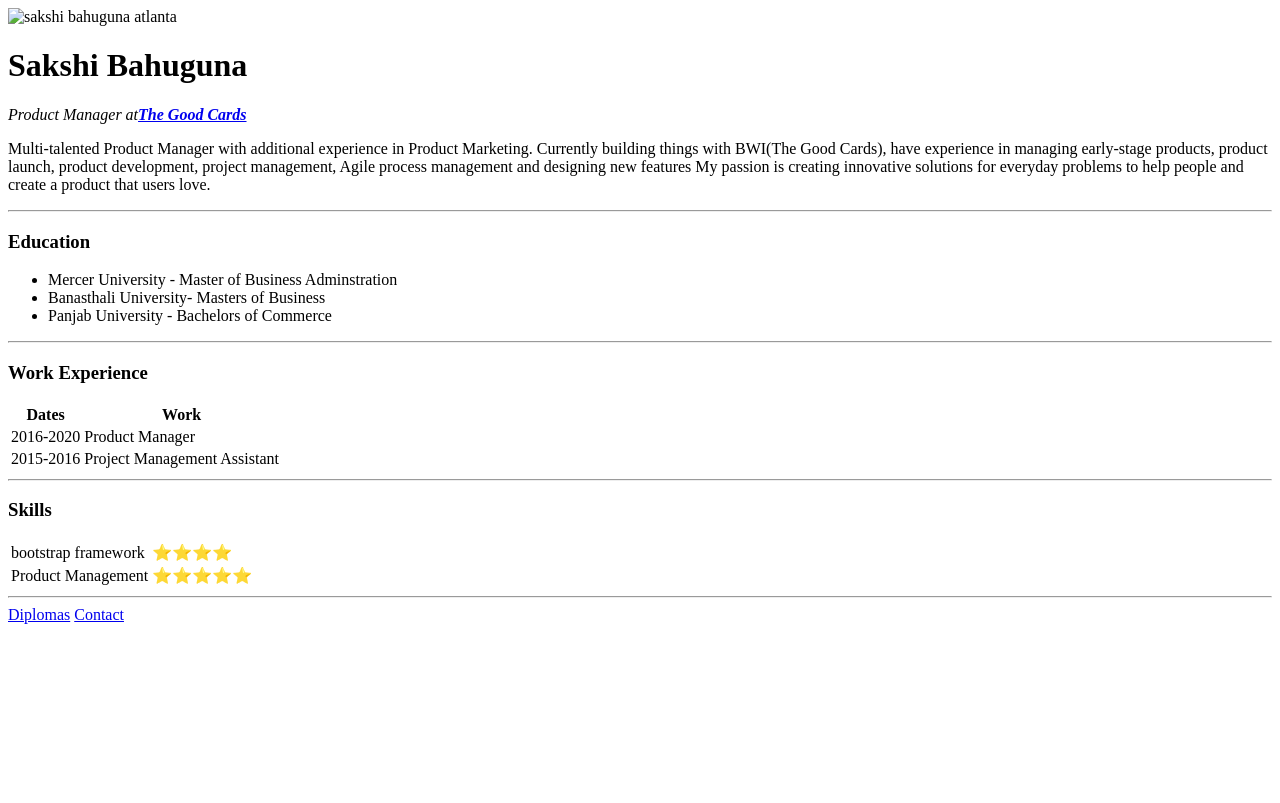
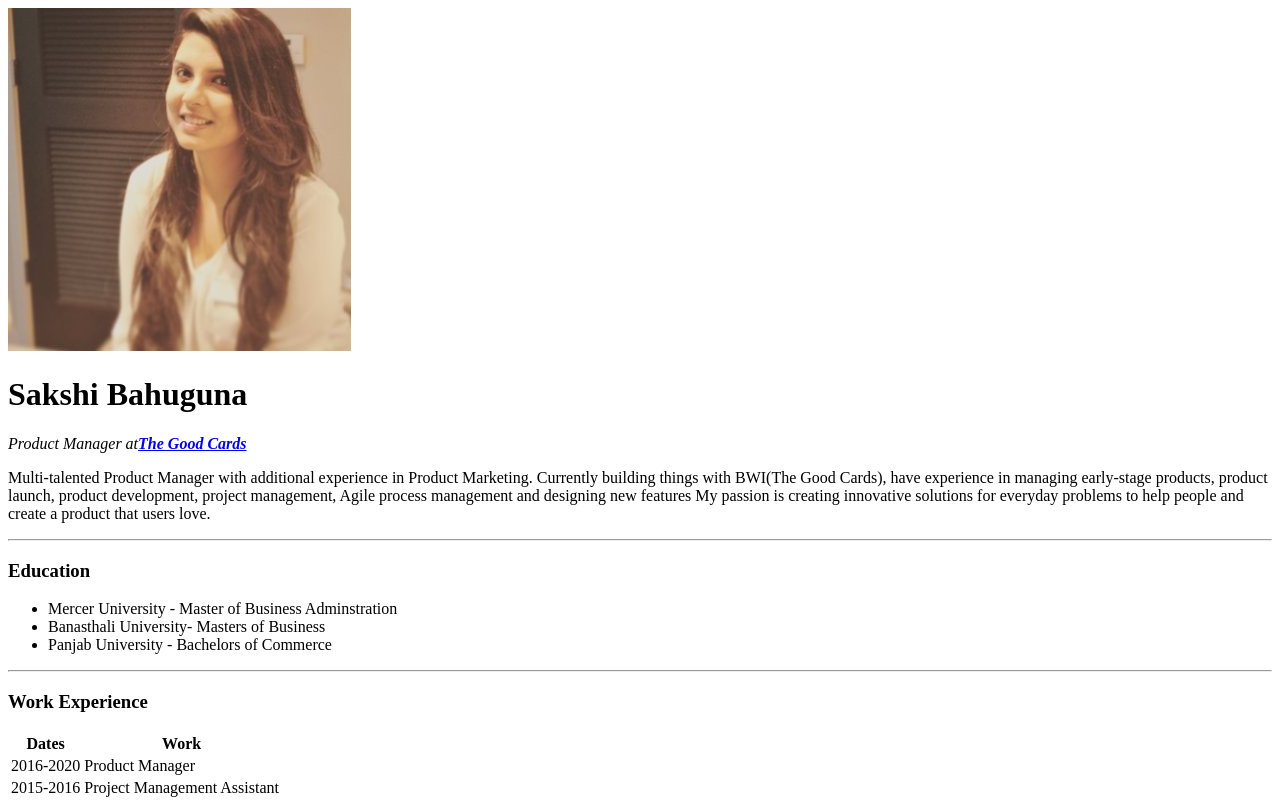
Before and after one commit to 19saakshi/cv, a plain HTML site: page index.html in a window 1280 px wide. Shown: the top 803 px of the page. Drawn offline with Linux system fonts and the light colour scheme.

Commit message:
Update index.html
sakshi.jpeg file

```diff
--- a/index.html
+++ b/index.html
@@ -3,7 +3,7 @@
 
 <head>
   <meta charset="utf-8">
-  <img src="images/sakshi.jpeg" alt="sakshi bahuguna atlanta">
+  <img src="sakshi.jpeg" alt="sakshi bahuguna atlanta">
   <title>Sakshi Personal Site</title>
 </head>
 
```
